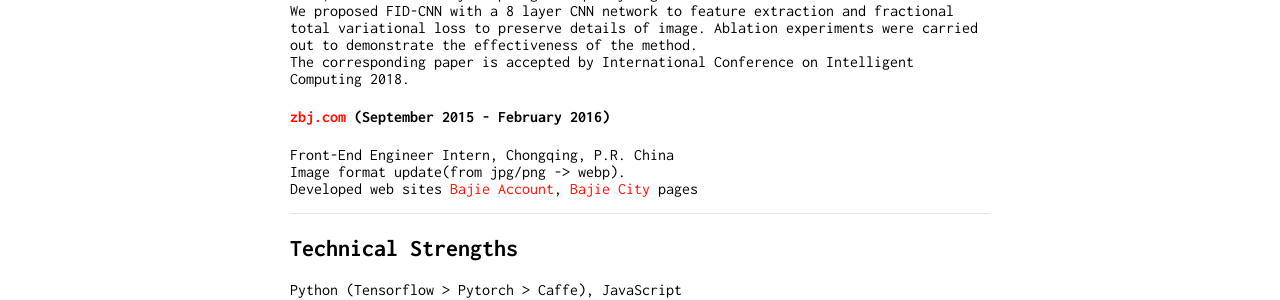
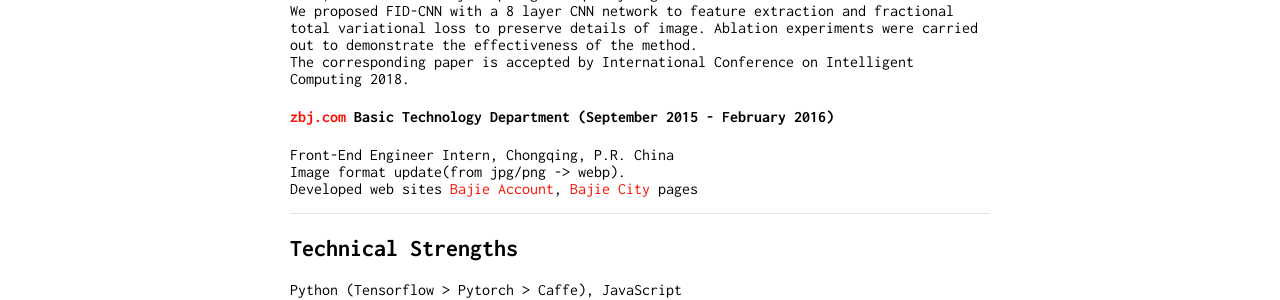
Before and after one commit to RaymondByc/raymondbyc-github.io, a Jekyll site: the page built from index.md, in a window 1280 px wide. Shown: the part 1520-1820 px from the top of the page. Built offline with Jekyll 4.4.1, drawn with Linux system fonts in a browser that asks for light colours; our own code applies the rules of GitHub Pages for plain Markdown files.

Commit message:
index update.

```diff
--- a/index.md
+++ b/index.md
@@ -63,7 +63,7 @@ We proposed FID-CNN with a 8 layer CNN network to feature extraction and fractio
 Ablation experiments were carried out to demonstrate the effectiveness of the method.
 The corresponding paper is accepted by International Conference on Intelligent Computing 2018.
 
-#### [zbj.com](zbj.com) (September 2015 - February 2016)
+#### [zbj.com](zbj.com) Basic Technology Department (September 2015 - February 2016)
 Front-End Engineer Intern, Chongqing, P.R. China
 Image format update(from jpg/png -> webp).
 Developed web sites [Bajie Account](cs.zbj.com), [Bajie City](city.zbj.com) pages
```
